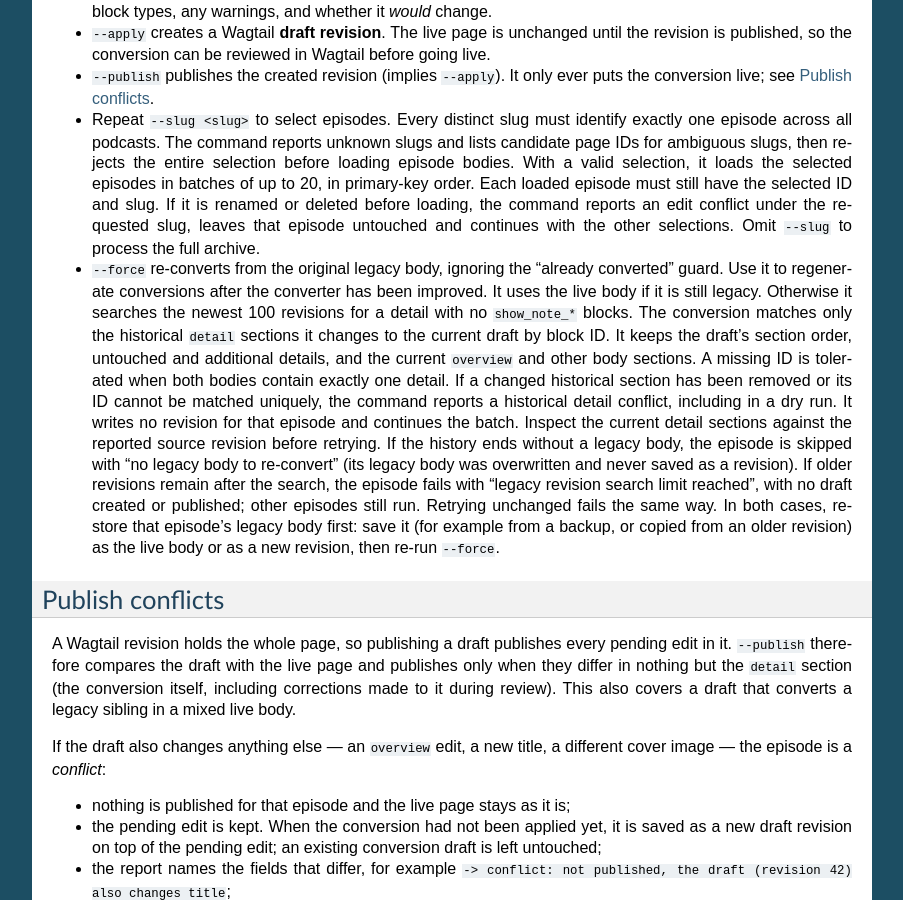
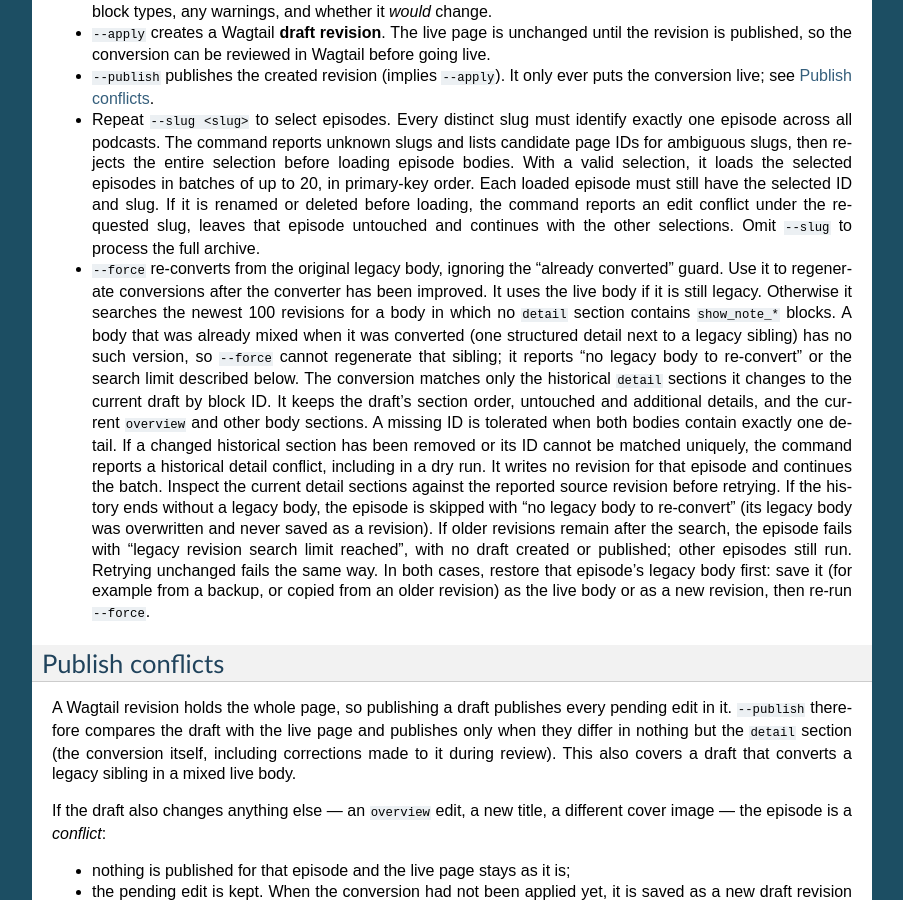
Before and after one commit to ephes/python-podcast, a Sphinx documentation site: the page built from docs/convert-show-notes-runbook.rst, in a window 1280 px wide and 900 px high, scrolled down 1340 px. Shown: the whole window, without its empty margins (198-1101 px from the left). Built offline with Sphinx 7.4.7, drawn with Linux system fonts in a browser that asks for light colours; some of the changed text lies outside the part shown.

Commit message:
Document that --force cannot regenerate siblings of mixed bodies

```diff
--- a/CHANGELOG.rst
+++ b/CHANGELOG.rst
@@ -5,7 +5,9 @@ Unreleased
 ----------
 
 * Convert legacy sibling detail sections while preserving existing structured
-  show notes. A subsequent publish can reuse the converted draft.
+  show notes. A subsequent publish can reuse the converted draft. ``--force``
+  still needs a body whose details are all legacy, so a sibling converted from
+  an already mixed body cannot be regenerated with it.
 
 * Reapply forced show-note conversions only to detail sections changed by the
   converter, preserving current draft edits in other sections.
--- a/docs/convert-show-notes-runbook.rst
+++ b/docs/convert-show-notes-runbook.rst
@@ -106,7 +106,11 @@ Safety model
 * ``--force`` re-converts from the original legacy body, ignoring the "already
   converted" guard. Use it to regenerate conversions after the converter has
   been improved. It uses the live body if it is still legacy. Otherwise it
-  searches the newest 100 revisions for a detail with no ``show_note_*`` blocks.
+  searches the newest 100 revisions for a body in which no ``detail`` section
+  contains ``show_note_*`` blocks. A body that was already mixed when it was
+  converted (one structured detail next to a legacy sibling) has no such
+  version, so ``--force`` cannot regenerate that sibling; it reports "no
+  legacy body to re-convert" or the search limit described below.
   The conversion matches only the historical ``detail`` sections it changes to
   the current draft by block ID. It keeps the draft's section order, untouched
   and additional details, and the current ``overview`` and other body sections.
@@ -259,7 +263,7 @@ Forced source and progress receipts
 -----------------------------------
 
 ``--force`` prefers a still-legacy live body. Otherwise it selects the newest
-unconverted revision by descending ``created_at`` and primary key, including
+revision without structured notes in any detail by descending ``created_at`` and primary key, including
 equal-timestamp histories. The receipt identifies that revision (or the live
 page when there is no live revision) and the SHA-256 of canonical source-body
 JSON (sorted keys, compact separators, UTF-8). Preserve this receipt with the
```
